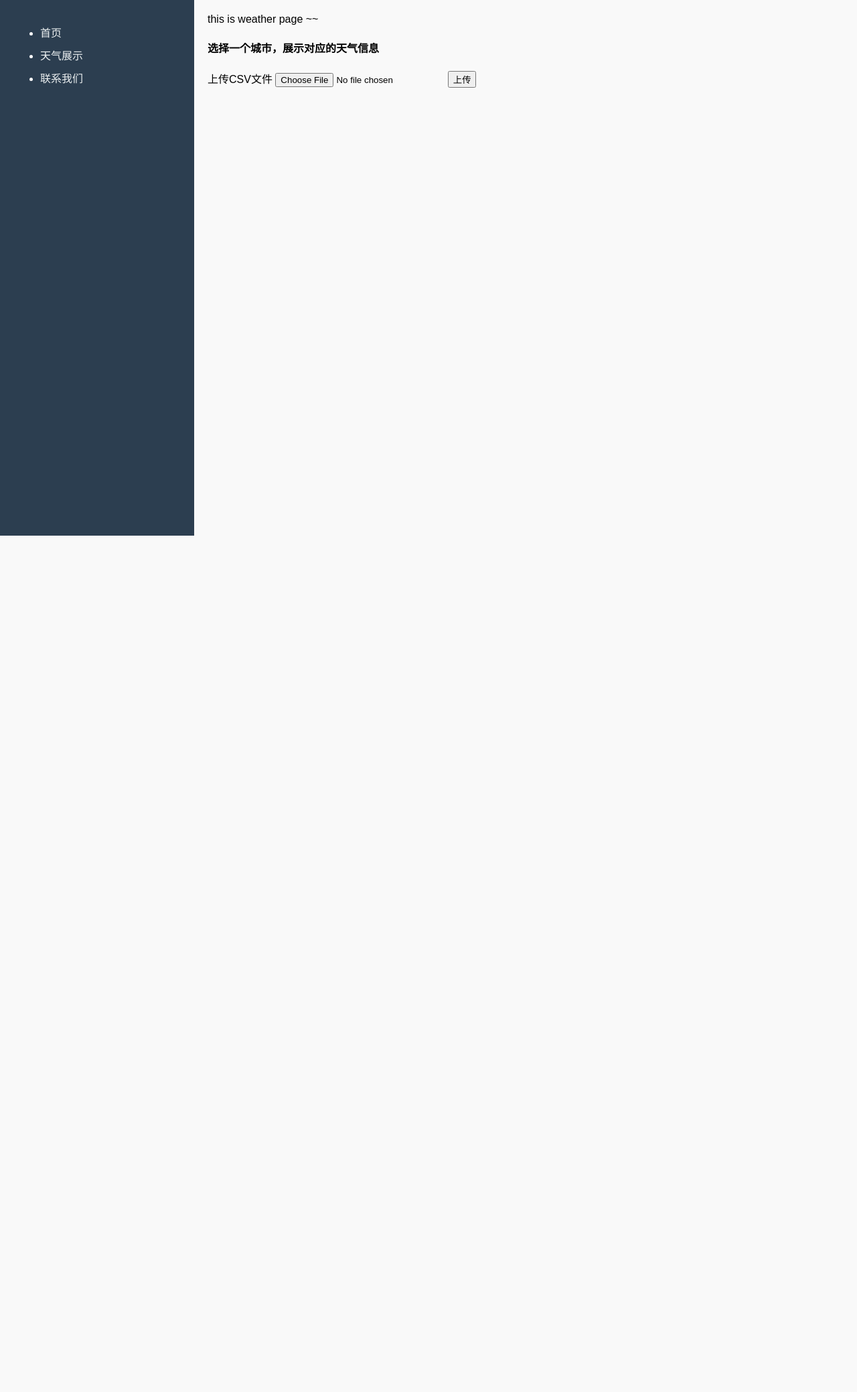
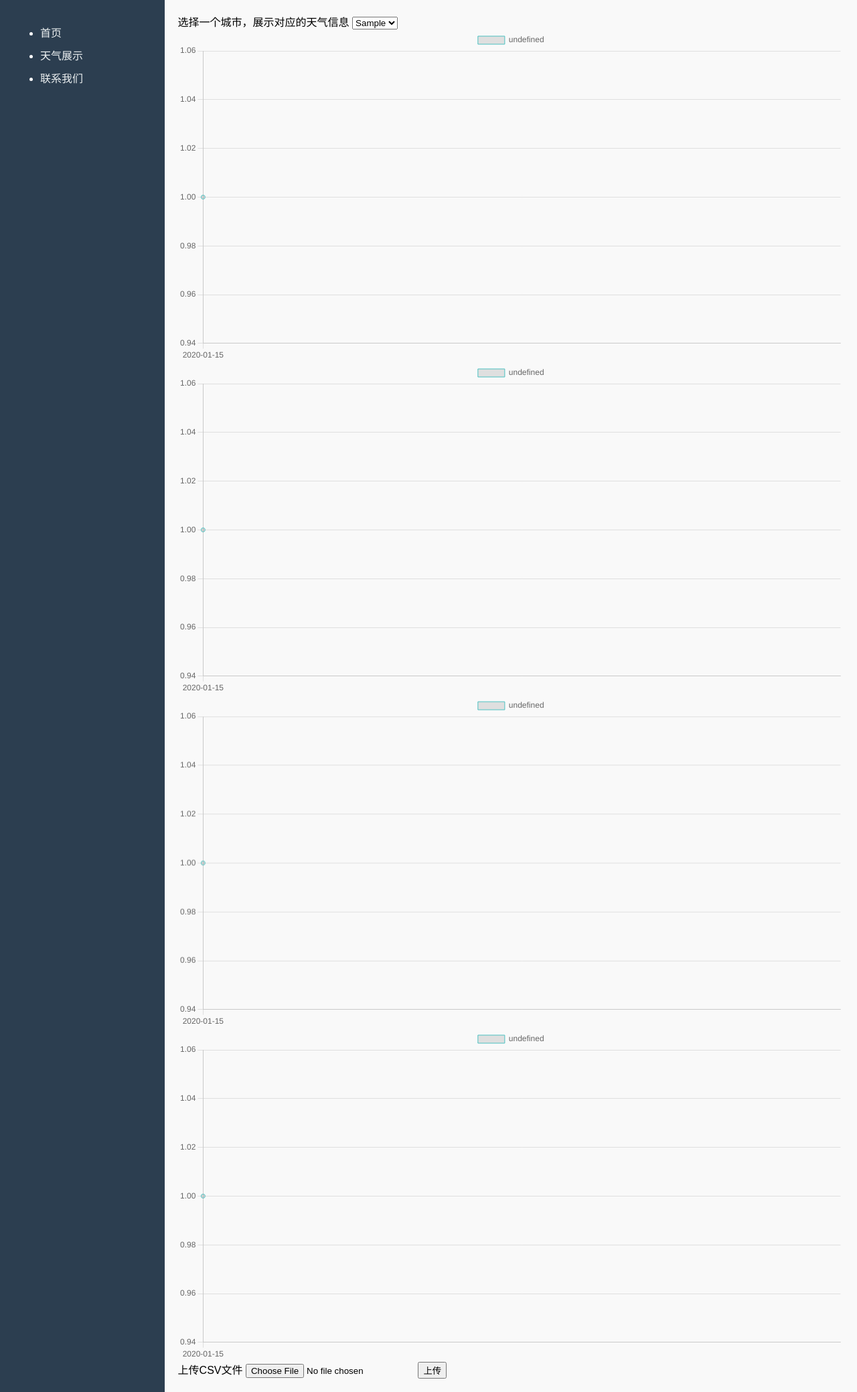
Before and after one commit to jingx999/weather_pro, a Flask app: page /weather in a window 1280 px wide. Shown: the whole page at 67% size. Before the commit the page ends 800 px from the top, so only its background shows below. Run offline with Flask 3, Linux system fonts and the light colour scheme; tables that the repository leaves empty hold one stand-in row (values such as "Sample post").

Commit message:
展示天气数据

```diff
--- a/app.py
+++ b/app.py
@@ -25,8 +25,23 @@ def index():
 def weather():
     # weather_data = Weather.query.all()
     # cities = db.session.query(Weather.location).distinct()
-    cities = db.session.execute(db.select(Weather.location).distinct())
+    cities = db.session.execute(db.select(Weather.location).distinct()).scalars().all()
     return render_template('weather.html', cities=cities)
+
+
+@app.route('/weather/<city>')
+def weather_city(city):
+    weather_data = Weather.query.filter_by(location=city).order_by(Weather.date_time).limit(100).all()
+
+    data = {
+        "date_time": [wd.date_time for wd in weather_data],
+        "temperature_c": [wd.temperature_c for wd in weather_data],
+        "humidity_pct": [wd.humidity_pct for wd in weather_data],
+        "precipitation_mm": [wd.precipitation_mm for wd in weather_data],
+        "wind_speed_kmh": [wd.wind_speed_kmh for wd in weather_data],
+    }
+
+    return jsonify(data)
 
 
 @app.route('/about', methods=["GET"])
--- a/templates/weather.html
+++ b/templates/weather.html
@@ -1,25 +1,19 @@
 {% extends "base.html" %}
 {% block content %}
-this is weather page ~~
-<h4>选择一个城市，展示对应的天气信息</h4>
-<div class="nav-list">
 
-    {% for one_weather in weather_data %}
-    <tr>
-        <td>{{ one_weather.id }}</td>
-        <td>{{ one_weather.location }}</td>
-        <td>{{ one_weather.date_time }}</td>
-        <td>{{ one_weather.temperature_c }}</td>
-        <td>{{ one_weather.humidity_pct }}</td>
-        <td>{{ one_weather.precipitation_mm }}</td>
-        <td>{{ one_weather.wind_speed_kmh }}</td>
-        <br>
-    </tr>
+<label for="city-select">选择一个城市，展示对应的天气信息</label>
+<select name="cities" id="city-select" onchange="loadWeatherData()">
+    {% for one_city in cities %}
+        <option value="{{ one_city }}" {% if loop.index == 1 %}selected{% endif %}>
+            {{ one_city }}
+        </option>
     {% endfor %}
-</div>
+</select>
 
-
-
+<canvas id="tempChart" width="400" height="200"></canvas>
+<canvas id="humidityChart" width="400" height="200"></canvas>
+<canvas id="precipitationChart" width="400" height="200"></canvas>
+<canvas id="windSpeedChart" width="400" height="200"></canvas>
 
 
 <form action="" id="uploadForm">
@@ -28,7 +22,62 @@ this is weather page ~~
     <button type="submit" accept=".csv">上传</button>
 </form>
 
-<pre id="output"></pre>
+<script>
+
+    let tempChart = null;
+    let humidityChart = null;
+    let precipitationChart = null;
+    let windSpeedChart = null;
+
+    async function loadWeatherData() {
+        const selectedCity = document.getElementById('city-select').value;
+        console.log(`Selected city: ${selectedCity}`); // Debug log
+
+
+        // 销毁旧图表
+        if (tempChart) { tempChart.destroy(); tempChart = null; }
+        if (humidityChart) { humidityChart.destroy(); humidityChart = null; }
+        if (precipitationChart) { precipitationChart.destroy(); precipitationChart = null; }
+        if (windSpeedChart) { windSpeedChart.destroy(); windSpeedChart = null; }
+
+        const response = await fetch(`/weather/${selectedCity}`);
+        const data = await response.json();
+
+        tempChart = createChart('tempChart', 'Temperature over Time', data.date_time, data.temperature_c);
+        humidityChart = createChart('humidityChart', 'Humidity over Time (%)', data.date_time, data.humidity_pct);
+        precipitationChart = createChart('precipitationChart', 'Precipitation over Time (mm)', data.date_time, data.precipitation_mm);
+        windSpeedChart = createChart('windSpeedChart', 'Wind Speed over Time (km/h)', data.date_time, data.wind_speed_kmh);
+    }
+
+    function createChart(canvasId, label, datas, values) {
+        const ctx = document.getElementById(canvasId).getContext('2d');
+        return new Chart(ctx, {
+            type: 'line',
+            data: {
+                labels: datas,
+                datasets: [{
+                    labels: label,
+                    data: values,
+                    // backgroundColor: 'rgba(75, 192, 192, 0.2)',
+                    borderColor: 'rgba(75, 192, 192, 1)',
+                    borderWidth: 1
+                }]
+            },
+            options: {
+                scales: {
+                    y: {
+                        beginAtZero: false
+                    }
+                }
+            }
+        });
+    }
+
+
+    window.onload = loadWeatherData;
+</script>
+
 
 <script src="{{ url_for('static', filename='js/weather.js') }}"></script>
+<script src="https://cdn.jsdelivr.net/npm/chart.js"></script>
 {% endblock %}
```
